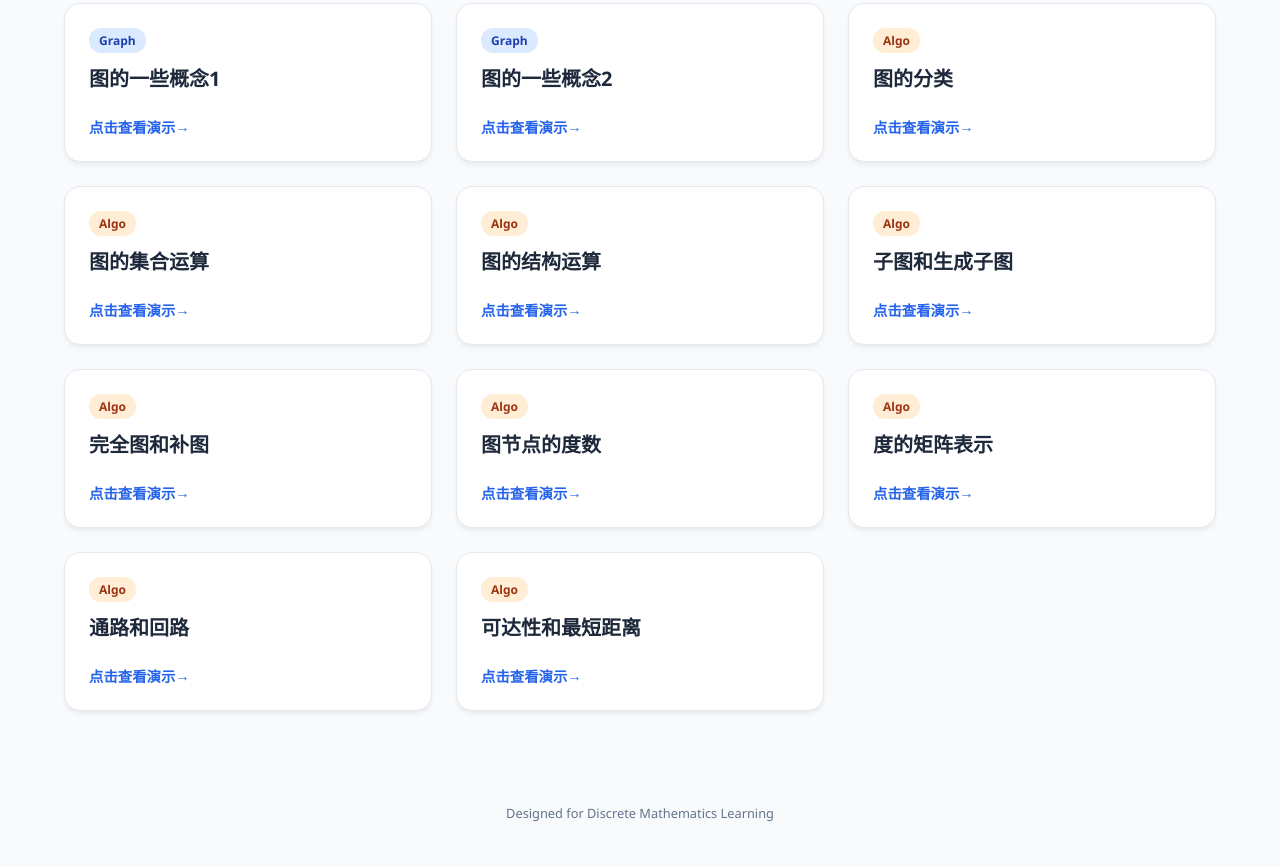
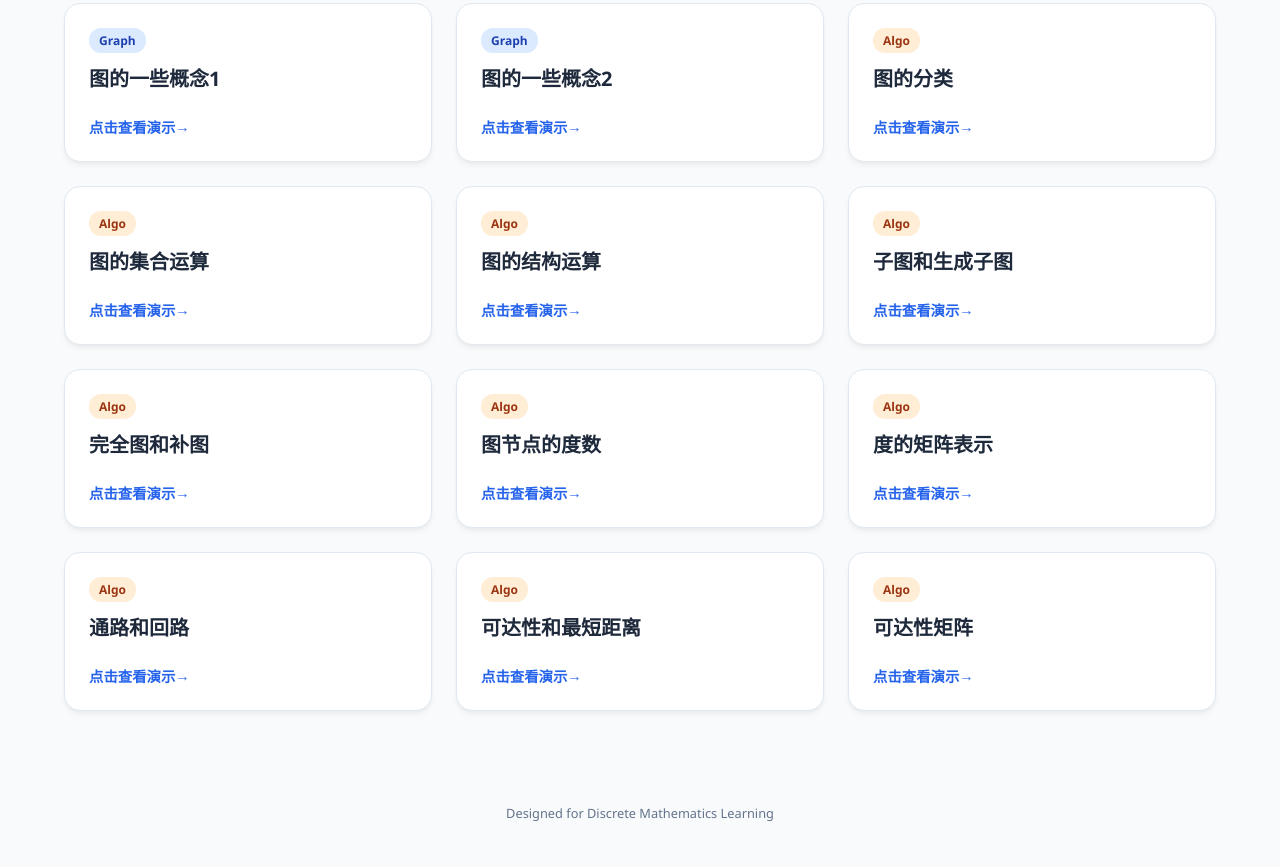
Before and after one commit to HFUT-zhengjiahao/xxx, a plain HTML site: page index.html in a window 1280 px wide. Shown: the part 532-1399 px from the top of the page. Drawn offline with Linux system fonts and the light colour scheme.

Commit message:
Update index.html

```diff
--- a/index.html
+++ b/index.html
@@ -286,6 +286,12 @@
           url: "./可达性和最短距离.html",
           category: "Algo",
         },
+        {
+          title: "可达性矩阵",
+          desc: "",
+          url: "./可达性矩阵.html",
+          category: "Algo",
+        },
       ];
 
       // ==========================================
```
